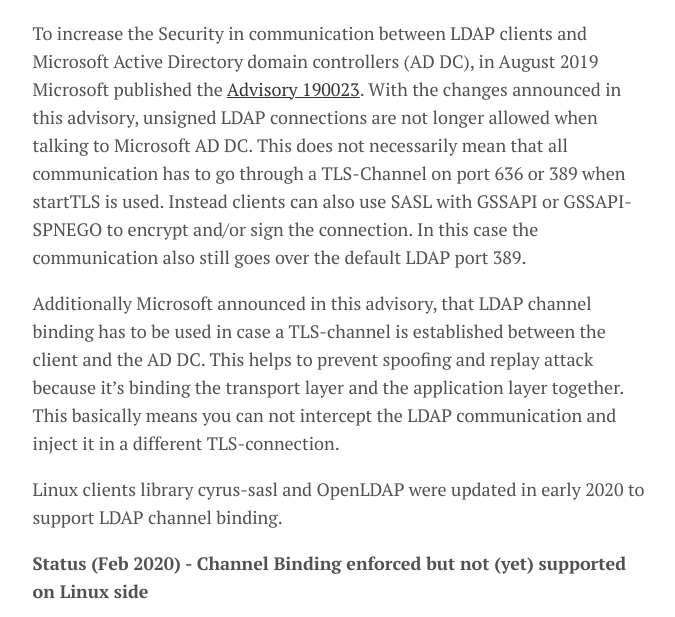
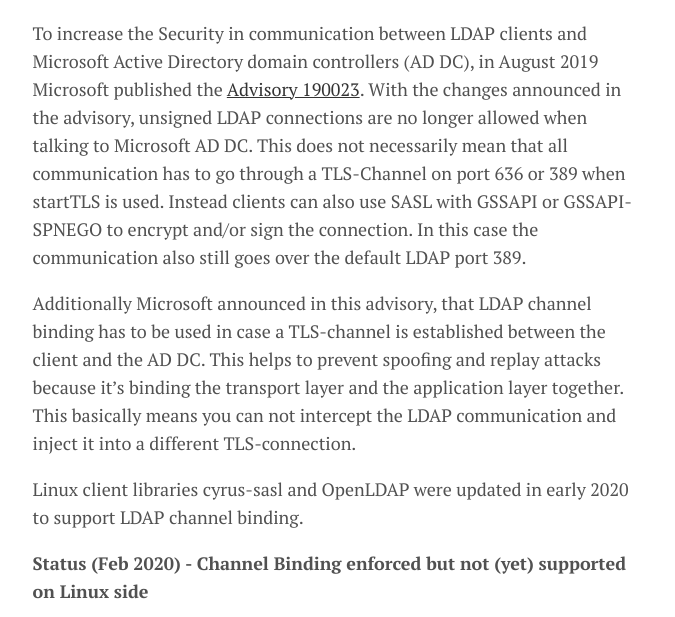
Before and after one commit to tscherf/tscherf.github.io, a Jekyll site: the page built from _posts/2020-02-25-adv190023.md, in a window 1280 px wide, cut to the strip 247-864 px from the top of the page. Shown: the whole strip, without its empty margins (300-975 px from the left). Built offline with Jekyll 4.4.1, drawn with Linux system fonts in a browser that asks for light colours.

Commit message:
fix some typos in adv1920023 text

```diff
--- a/_posts/2020-02-25-adv190023.md
+++ b/_posts/2020-02-25-adv190023.md
@@ -11,7 +11,7 @@ To increase the Security in communication between LDAP clients and Microsoft
 Active Directory domain controllers (AD DC), in August 2019 Microsoft
 published the [Advisory
 190023](https://msrc.microsoft.com/update-guide/en-us/vulnerability/ADV190023).
-With the changes announced in this advisory, unsigned LDAP connections are not
+With the changes announced in the advisory, unsigned LDAP connections are no
 longer allowed when talking to Microsoft AD DC. This does not necessarily mean
 that all communication has to go through a TLS-Channel on port 636 or 389 when
 startTLS is used. Instead clients can also use SASL with GSSAPI or
@@ -20,12 +20,12 @@ communication also still goes over the default LDAP port 389.
 
 Additionally Microsoft announced in this advisory, that LDAP channel binding
 has to be used in case a TLS-channel is established between the client and the
-AD DC. This helps to prevent spoofing and replay attack because it's binding
+AD DC. This helps to prevent spoofing and replay attacks because it's binding
 the transport layer and the application layer together. This basically means
-you can not intercept the LDAP communication and inject it in a different
+you can not intercept the LDAP communication and inject it into a different
 TLS-connection.
 
-Linux clients library cyrus-sasl and OpenLDAP were updated in early 2020 to
+Linux client libraries cyrus-sasl and OpenLDAP were updated in early 2020 to
 support LDAP channel binding.
 
 **Status (Feb 2020) - Channel Binding enforced but not (yet) supported on Linux side**
```
